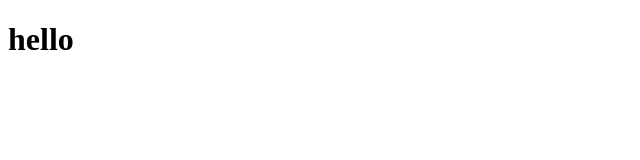
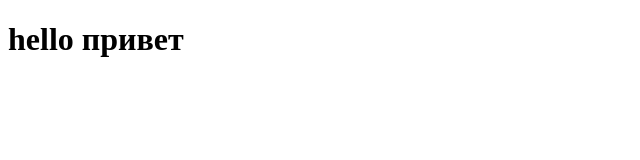
Before and after one commit to FTPscaaarcrw/my_reposit, a plain HTML site: page index.html in a window 1280 px wide. Shown: the whole page, without its empty margins (0-640 px from the left). Drawn offline with Linux system fonts and the light colour scheme.

Commit message:
привет

```diff
--- a/index.html
+++ b/index.html
@@ -1,4 +1,4 @@
 <!DOCTYPE html>
 <body>
-    <h1>hello</h1>
+    <h1>hello привет</h1>
 </body>
```
